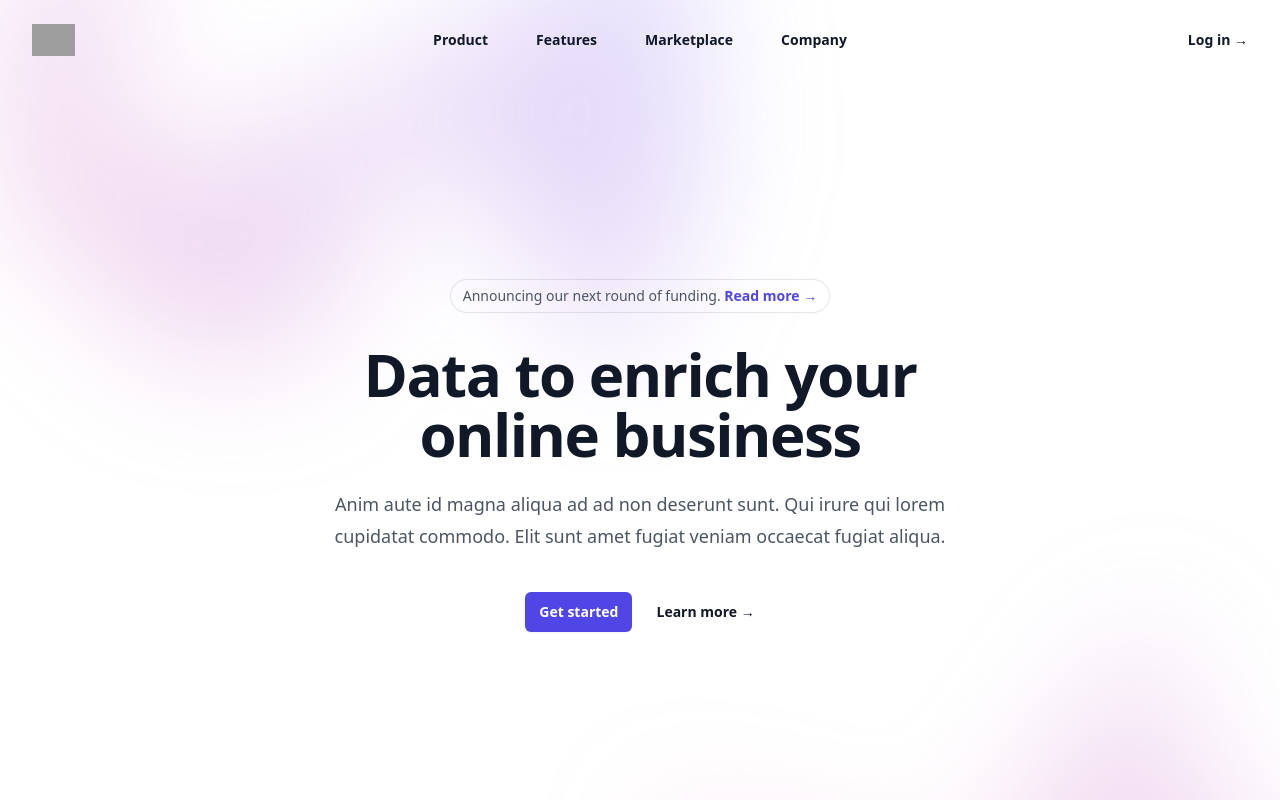
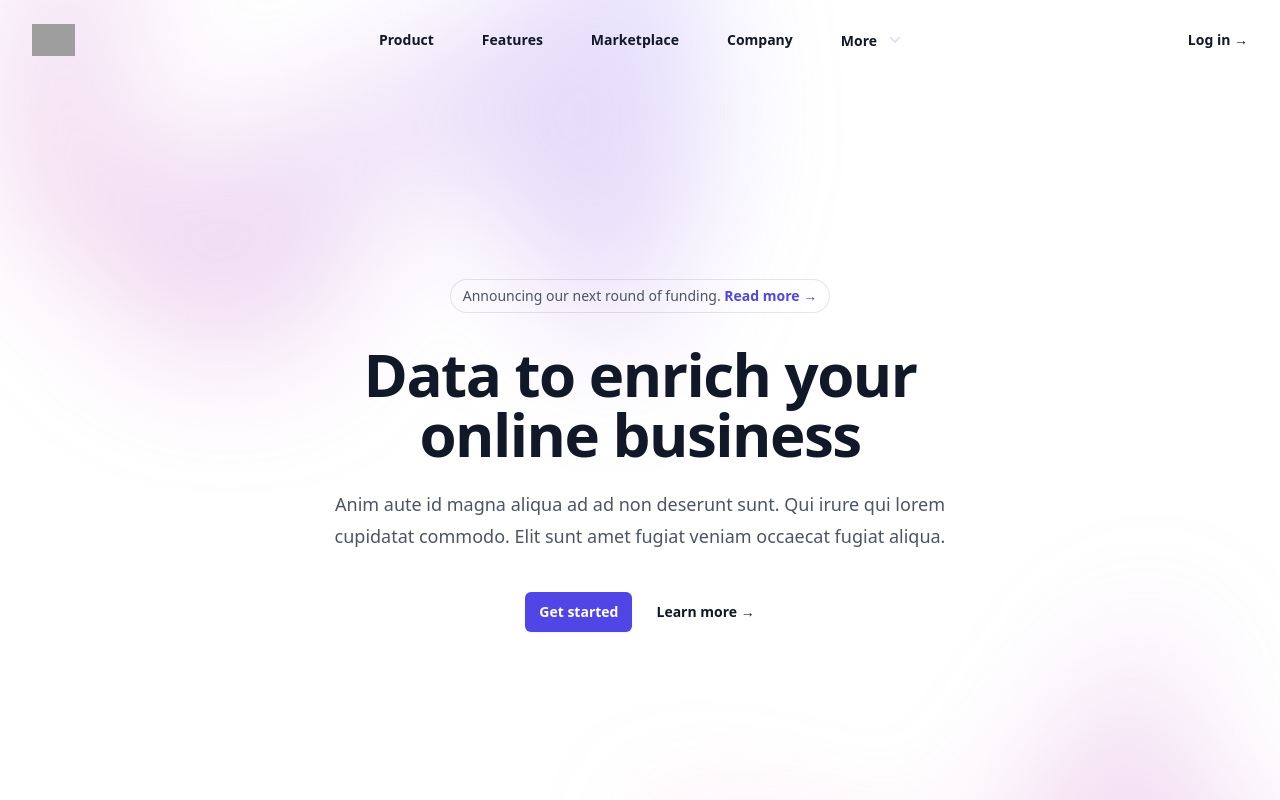
Before and after one commit to singgihpr/nuxttw, a Nuxt app: page / in a window 1280 px wide. Shown: the top 800 px of the page. Built offline with nearby package versions, Linux system fonts and the light colour scheme; grey boxes are pictures that could not be loaded.

Commit message:
Feat: use dropdown component from headless ui

```diff
--- a/pages/index.vue
+++ b/pages/index.vue
@@ -16,6 +16,7 @@
         </div>
         <div class="hidden lg:flex lg:gap-x-12">
           <a v-for="item in navigation" :key="item.name" :href="item.href" class="text-sm font-semibold leading-6 text-gray-900">{{ item.name }}</a>
+          <Dropdown />
         </div>
         <div class="hidden lg:flex lg:flex-1 lg:justify-end">
           <a href="#" class="text-sm font-semibold leading-6 text-gray-900">Log in <span aria-hidden="true">&rarr;</span></a>
```
